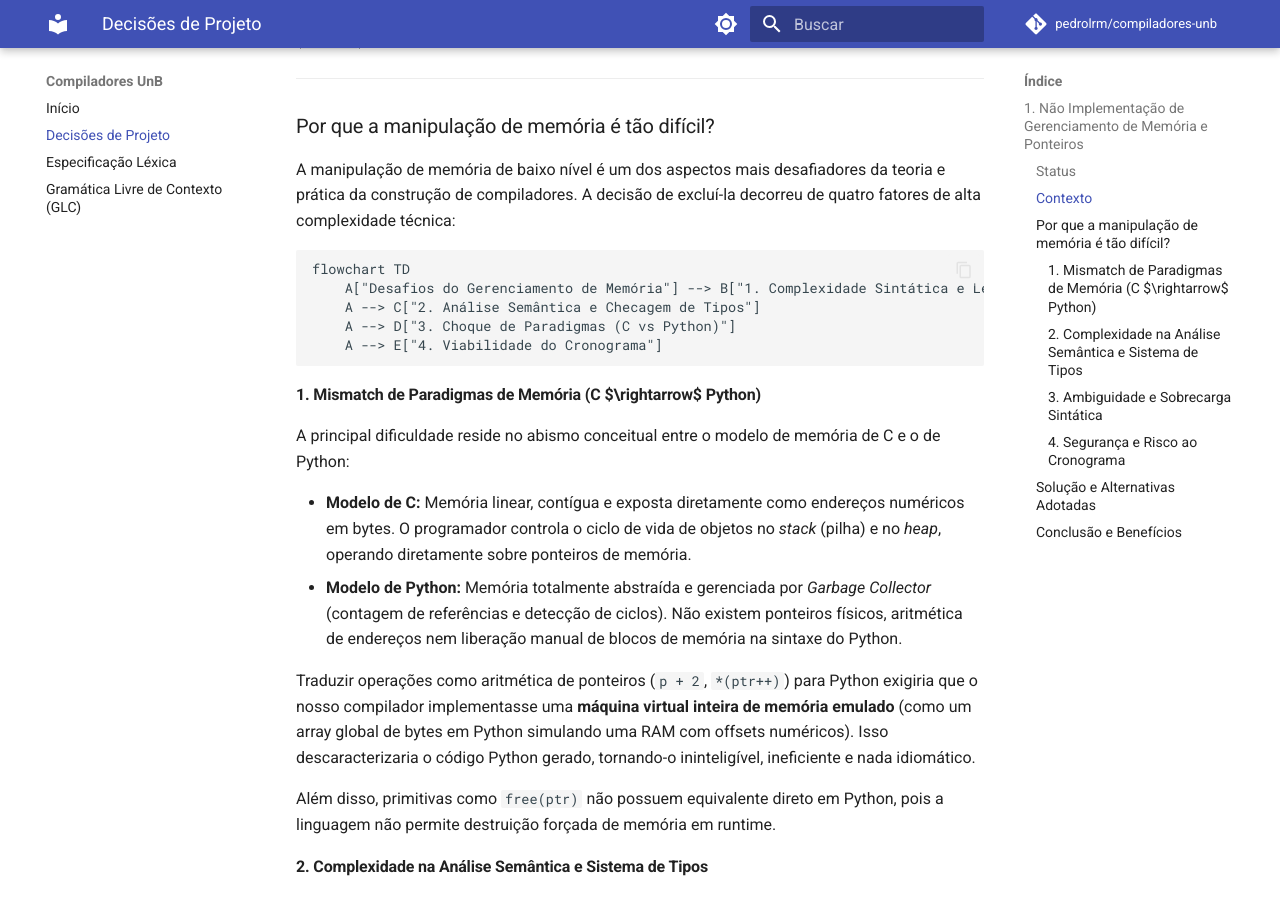
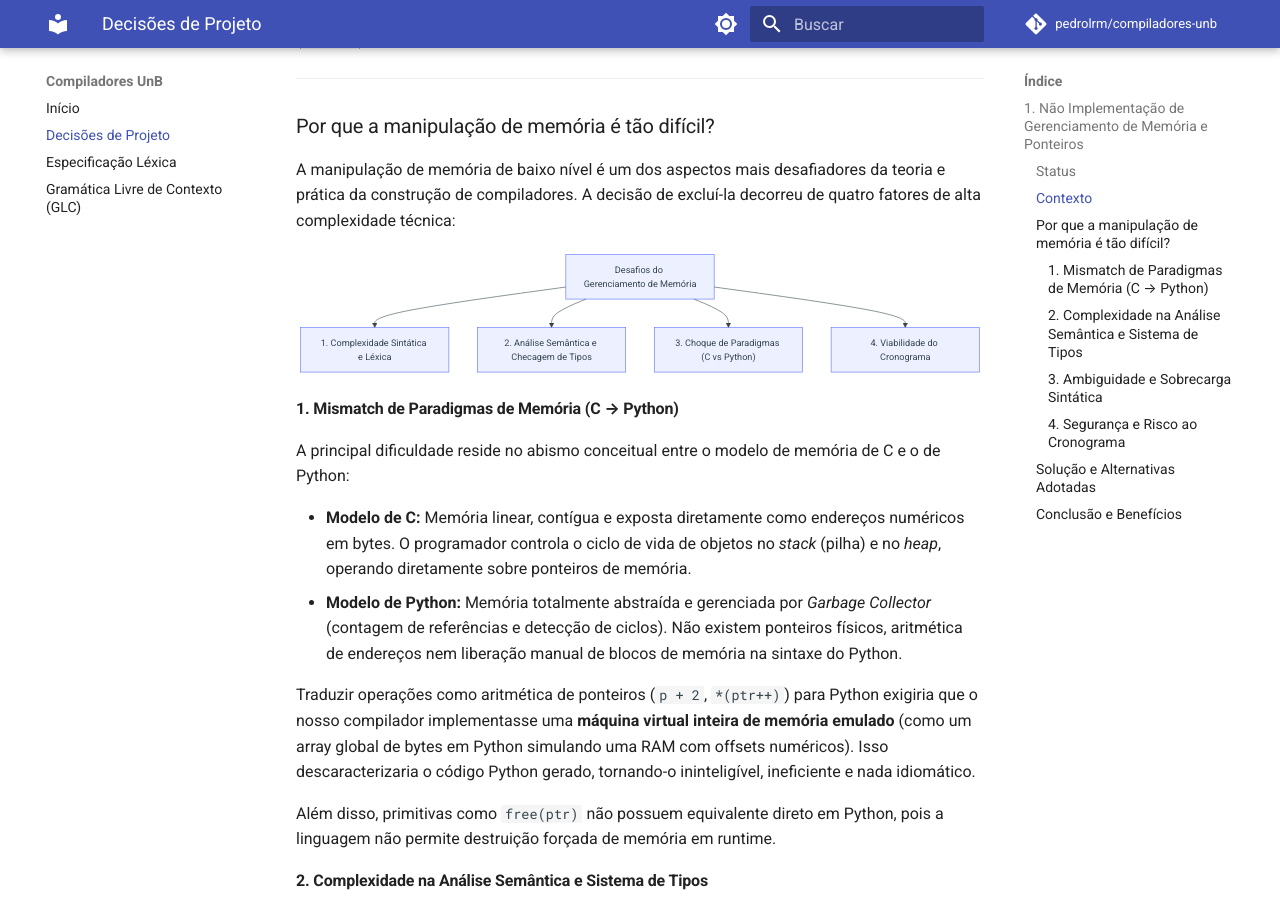
Before and after one commit to pedrolrm/compiladores-unb, an MkDocs documentation site: the page built from docs/decisoes.md, in a window 1280 px wide and 900 px high, scrolled down 752 px. Built offline with MkDocs 1.6.1 and Material for MkDocs 9.7.7, drawn with Linux system fonts in a browser that asks for light colours; comment, search, counter and statistics services are not loaded.

Commit message:
docs: corrige formatacao do titulo e habilita renderizacao do mermaid

````diff
--- a/docs/decisoes.md
+++ b/docs/decisoes.md
@@ -30,7 +30,7 @@ flowchart TD
     A --> E["4. Viabilidade do Cronograma"]
 ```
 
-#### 1. Mismatch de Paradigmas de Memória (C $\rightarrow$ Python)
+#### 1. Mismatch de Paradigmas de Memória (C → Python)
 A principal dificuldade reside no abismo conceitual entre o modelo de memória de C e o de Python:
 
 - **Modelo de C:** Memória linear, contígua e exposta diretamente como endereços numéricos em bytes. O programador controla o ciclo de vida de objetos no *stack* (pilha) e no *heap*, operando diretamente sobre ponteiros de memória.
--- a/mkdocs.yml
+++ b/mkdocs.yml
@@ -36,10 +36,17 @@ nav:
   - Especificação Léxica: tokens.md
   - Gramática Livre de Contexto (GLC): gramatica.md
 
+extra_javascript:
+  - https://unpkg.com/mermaid@10/dist/mermaid.min.js
+
 markdown_extensions:
   - admonition
   - pymdownx.details
-  - pymdownx.superfences
+  - pymdownx.superfences:
+      custom_fences:
+        - name: mermaid
+          class: mermaid
+          format: !!python/name:pymdownx.superfences.fence_code_format
   - pymdownx.highlight:
       anchor_linenums: true
   - pymdownx.inlinehilite
````
